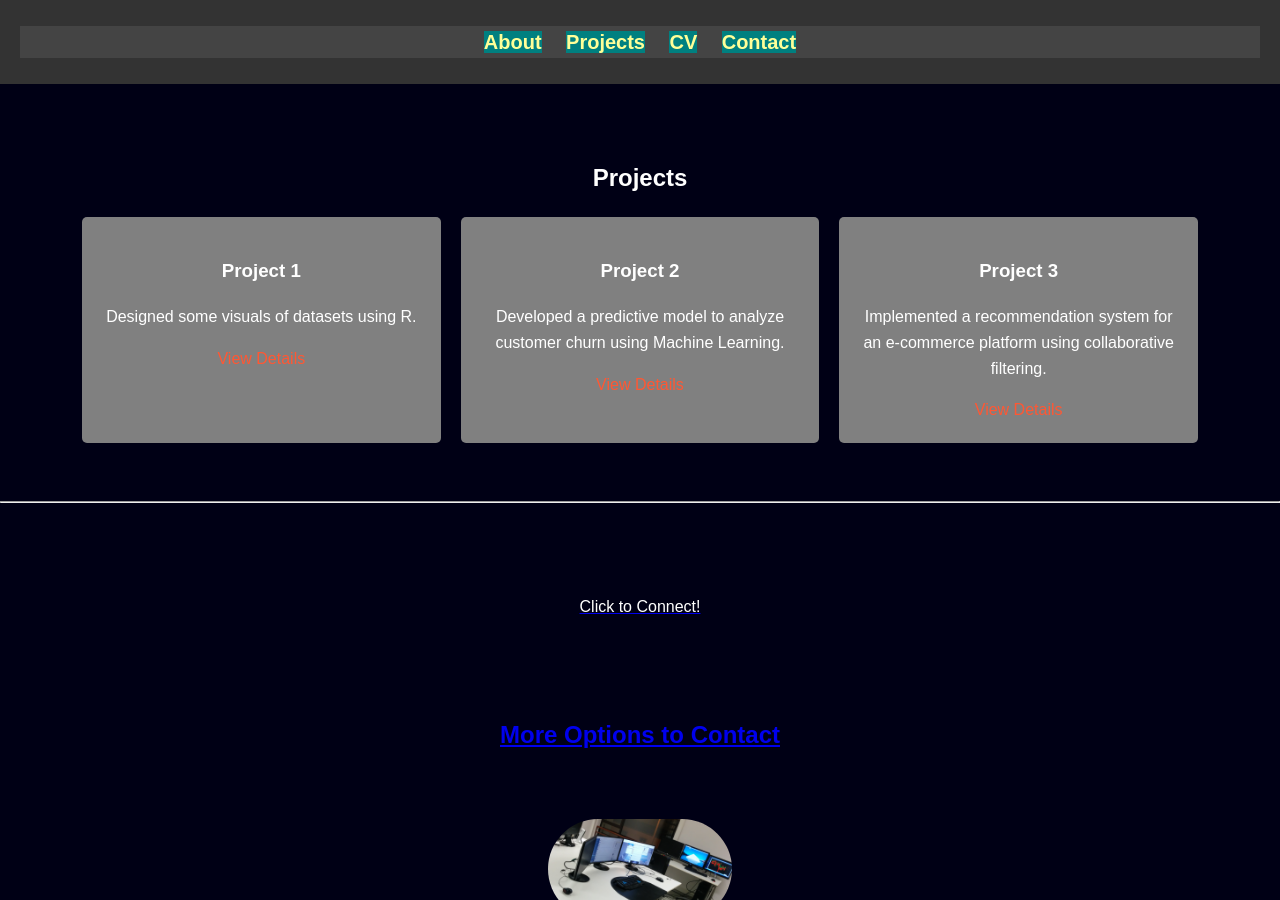
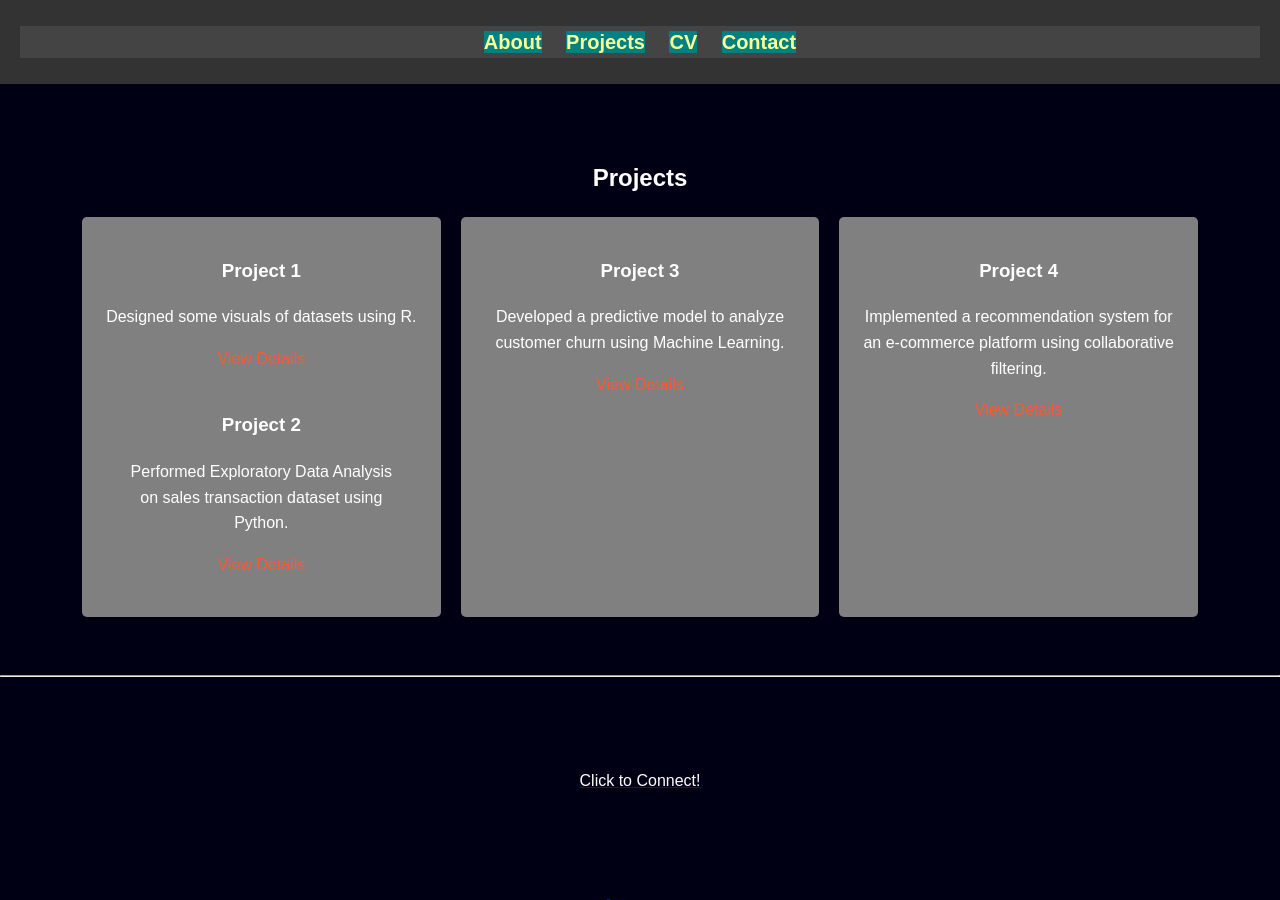
Before and after one commit to teefortech/teefortech.github.io, a Jekyll site: the page index.html, which Jekyll copies as it is, in a window 1280 px wide and 900 px high, scrolled down 1717 px. Built offline with Jekyll 4.4.1, drawn with Linux system fonts in a browser that asks for light colours; comment, search, counter and statistics services are not loaded.

Commit message:
Update index.html

```diff
--- a/index.html
+++ b/index.html
@@ -84,14 +84,19 @@ When I’m not immersed in my studies or projects, I enjoy coding, exploring new
           <h3>Project 1</h3>
           <p>Designed some visuals of datasets using R.</p>
           <a href="https://rpubs.com/ntonylink_r">View Details</a>
-        </div>
         <div class="project">
           <h3>Project 2</h3>
+          <p>Performed Exploratory Data Analysis on sales transaction dataset using Python.</p>
+          <a href="https://github.com/teefortech/Exploratory-Data-Analysis/blob/main/EDA%20-%20Sales_Data.ipynb">View Details</a>
+        </div>
+      </div>
+        <div class="project">
+          <h3>Project 3</h3>
           <p>Developed a predictive model to analyze customer churn using Machine Learning.</p>
           <a href="#" target="_blank">View Details</a>
         </div>
         <div class="project">
-          <h3>Project 3</h3>
+          <h3>Project 4</h3>
           <p>Implemented a recommendation system for an e-commerce platform using collaborative filtering.</p>
           <a href="#" target="_blank">View Details</a>
         </div>
```
